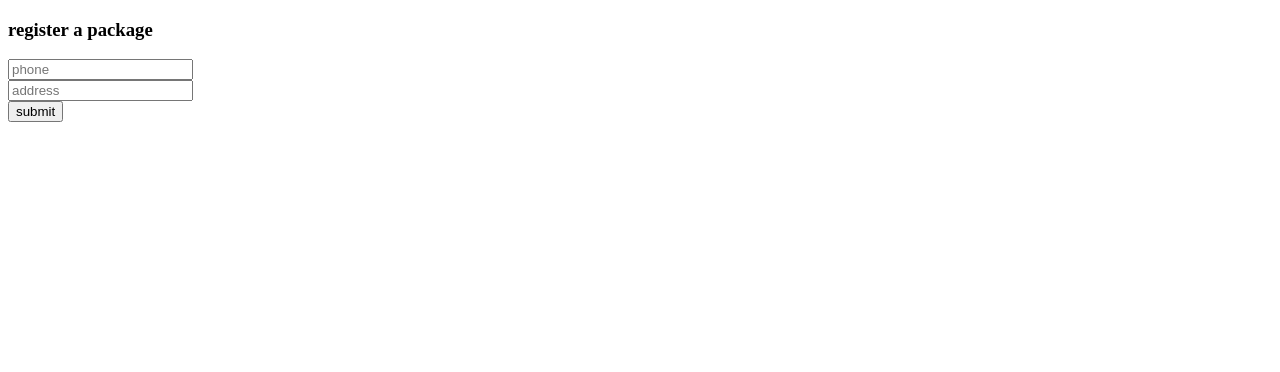
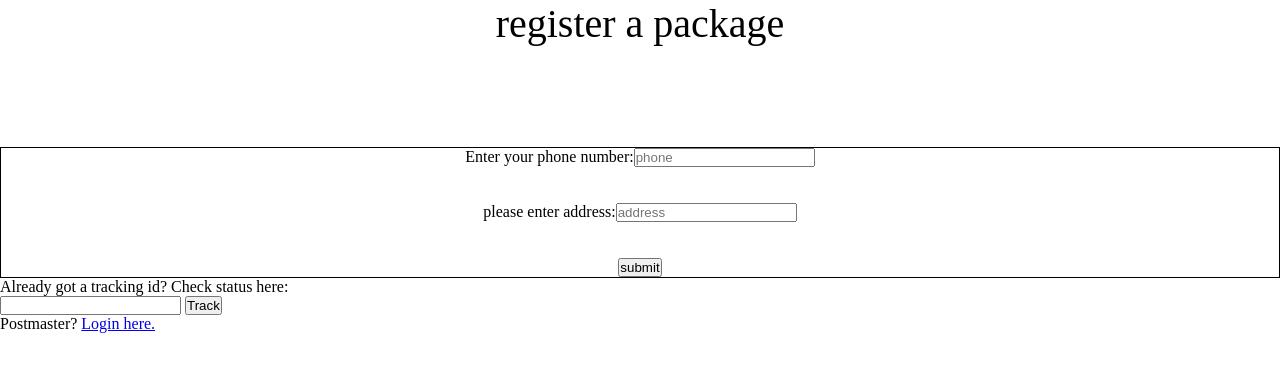
Before and after one commit to vasundharaydk/djangosessions, a Django app: page /package/register in a window 1280 px wide. Shown: the top 372 px of the page. Run offline with Django 4.2, Linux system fonts and the light colour scheme.

```diff
--- a/shipping/package/templates/package/register_package.html
+++ b/shipping/package/templates/package/register_package.html
@@ -5,7 +5,37 @@
     <meta http-equiv="X-UA-Compatible" content="IE=edge">
     <meta name="viewport" content="width=device-width, initial-scale=1.0">
     <title>Document</title>
+    <style>
+        * {
+            margin: 0;
+            padding: 0;
+            box-sizing: border-box;
+          }
+        h3{
+            text-align: center;
+            font-weight: 300;
+            font-size: 40px;
+        }
+        .container{
+            display: flex;
+            flex-direction: column;
+            align-items: center;
+            justify-content: center;
+            width: 100%;
+            margin-top: 100px;
+            text-align: center;
+            border: 1px solid black;
 
+
+
+        }
+        .container.tr.td.input{
+            margin: 30px;
+
+        }
+
+
+    </style>
 </head>
 <body>
     <h3>register a package</h3>
@@ -13,19 +43,37 @@
         <form method="POST" action="">
             {% csrf_token %}
             <tr>
-                <td><input type="text" name="phone" placeholder="phone"/></td><br>
-                <td><input type="textarea" name="address" placeholder="address" /></td><br>
+                <td>Enter your phone number:<input type="text" name="phone" placeholder="phone"/></td><br>
+                <br>
+                <br>
+                <td>please enter address:<input type="textarea" name="address" placeholder="address" /></td><br>
+                <br>
+                <br>
                 <td><input type="submit" name="submit" value="submit" /></td>
 
             </tr>
         </form>
 
+    </div>
+    {% if access %}
+    <p>successfully your package was register! your package id is :{{package_id}}.Track it<a href="{% url 'package:package_detail' package_id%}"> here</a></p>
+    {% endif %}
+    <p>Already got a tracking id? Check status here:
+        <form method="GET" onsubmit="return setAction(this)">
+            <input type="text" id="packageid">
+            <input type="submit" value="Track">
+        </form>
+    </p>
+    <p>Postmaster? <a href="{% url 'package:login_view' %}">Login here.</a></p>
+    <script>
+        function setAction(form) {
+            var id = document.getElementById("packageid").value
+            var url = "{% url 'package:package_detail' id=1 %}".replace(/1/, id)
+            form.action = url
+        }
+    </script>
 
 
-    </div>
-    {% if access %}
-            <p>successfully your package was register! your package id is :{{package_id}}</p>
-    {% endif %}
 
 
 </body>
--- a/shipping/package/urls.py
+++ b/shipping/package/urls.py
@@ -5,5 +5,9 @@ urlpatterns = [
     # path('', views.index, name='index'),
     path('register', views.register_package, name='register_package'),
     path('login',views.login_view,name='login_view'),
-    path('postman',views.postman,name='postman')
+    path('postman',views.postman,name='postman'),
+    path('modifypackage/<int:id>', views.modify_package, name='modify'),
+    path('package/<int:id>', views.package_detail, name='package_detail'),
+    path('logout', views.logout_view, name='logout'),
+
 ]
--- a/shipping/package/views.py
+++ b/shipping/package/views.py
@@ -1,5 +1,6 @@
 from django.shortcuts import render,redirect
 from django.contrib.auth import authenticate,login,logout
+from django.contrib.auth.decorators import login_required
 from . models import Package
 # Create your views here.
 def register_package(request):
@@ -20,20 +21,36 @@ def login_view(request):
     if request.method == 'GET':
         return render(request, 'package/login.html')
     if request.method == 'POST':
-        username = request.POST.get('username','')
-        password = request.POST.get('password','')
-        user = authenticate(username=username, password=password)
+        username_ = request.POST.get('username','')
+        password_ = request.POST.get('password','')
+        user = authenticate(request, username=username_, password=password_)
         if user is not None:
-            if user.is_active:
+            # if user.is_active:
                 login(request, user)
-                return redirect(request, 'package:postman')
+                print(username_,password_)
+                return redirect( 'package:postman')
         else:
             error_message = ' invalid user'
     return render(request, 'package/login.html',{'error_message':error_message})
+
+@login_required(login_url='package:login_view')
 def postman(request):
     package_details = Package.objects.all()
 
     return render(request, 'package/postman.html',{'package_details':package_details})
-def logout(request):
+def logout_view(request):
     logout(request)
-    return redirect(request, 'package:login')
+    return redirect( 'package:login_view')
+
+@login_required(login_url='package:login_view')
+def modify_package(request, id):
+    package = Package.objects.get(id=id)
+    newstatus = request.POST.get('status',package.status)
+    neweta = request.POST.get('eta', package.eta)
+    package.status = newstatus
+    package.eta = neweta
+    package.save()
+    return redirect('package:postman')
+def package_detail(request,id):
+    package = Package.objects.get(id=id)
+    return render(request, 'package/package_detail.html',{'package':package})
```
Also changed, not shown: shipping/package/models.py (+9 -0 lines), shipping/package/static/package/css/postman.css (added, +47 -0 lines), shipping/package/templates/package/login.html (+5 -4 lines), shipping/package/templates/package/package_detail.html (added, +18 -0 lines), shipping/package/templates/package/postman.html (+16 -0 lines), shipping/package/migrations/0002_package_eta_package_status.py (added), shipping/package/static/package/images/Free shipping-bro.png (added).
